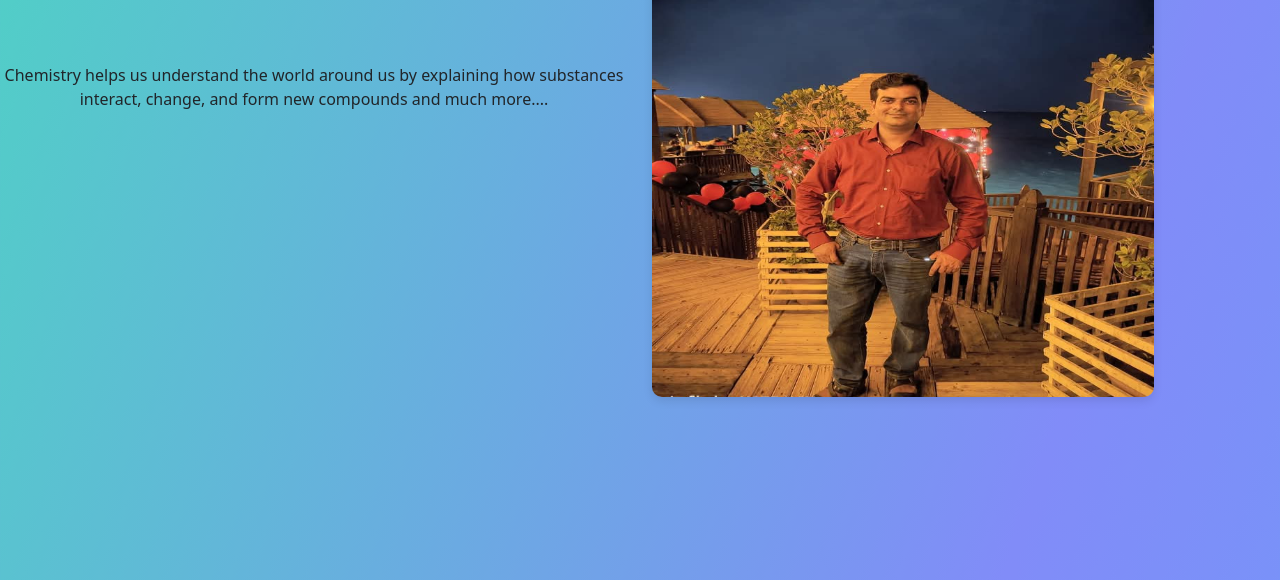
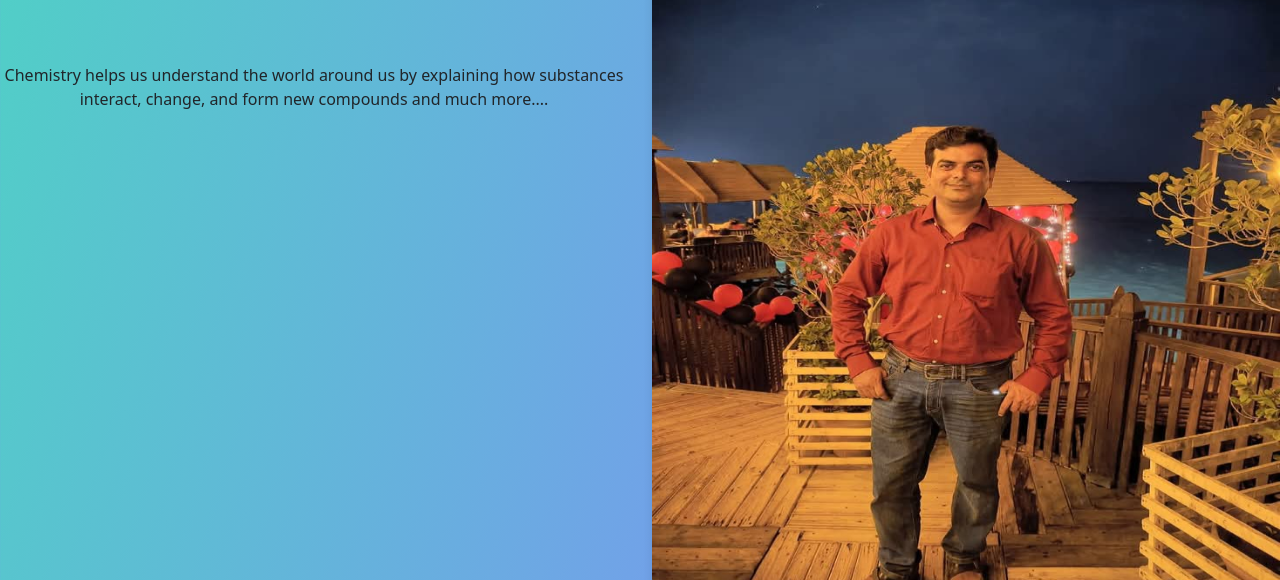
Before and after one commit to Education03/CHEMISTRY-EXPERT-ZAHID-HUSSAIN-SIYAL, a plain HTML site: page pages/ChemistryWithMe.html in a window 1280 px wide. Shown: the part 185-765 px from the top of the page. Drawn offline with nearby package versions, Linux system fonts and the light colour scheme.

Commit message:
Update ChemistryWithMe.html

```diff
--- a/pages/ChemistryWithMe.html
+++ b/pages/ChemistryWithMe.html
@@ -38,8 +38,8 @@
       .section-img {
         border-radius: 10px;
         box-shadow: 0 4px 10px rgba(0, 0, 0, 0.1);
-        width: 80%;
-        height: 70%;
+        width: 100%;
+        height: 80%;
       }
 
       /* Mobile adjustments */
```
